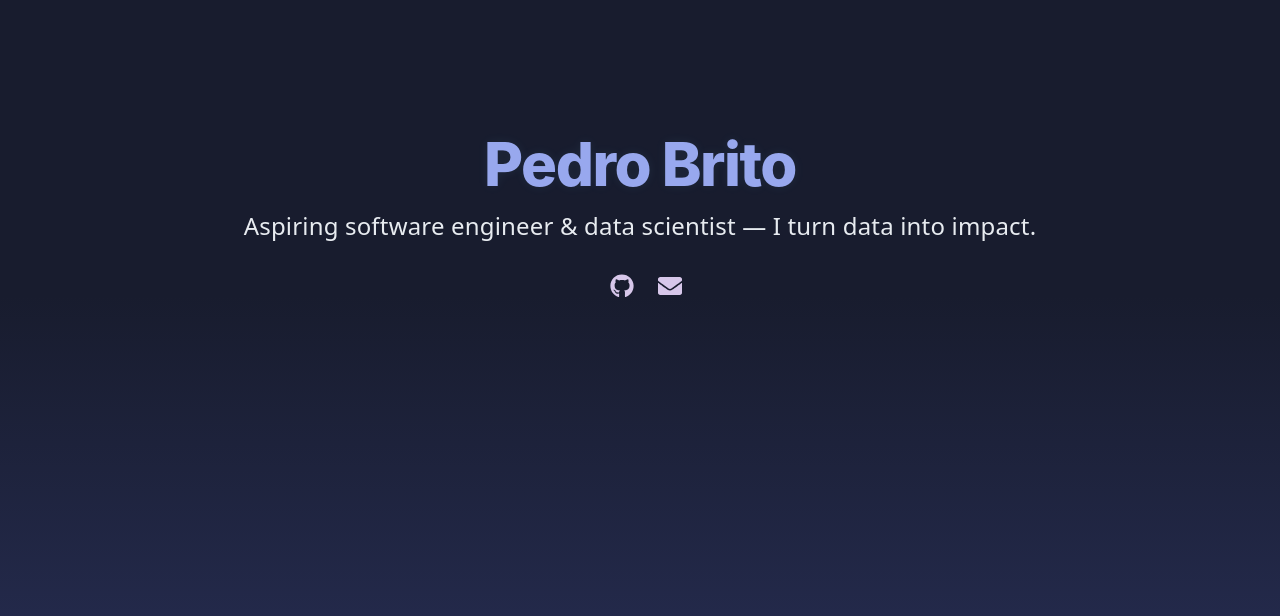
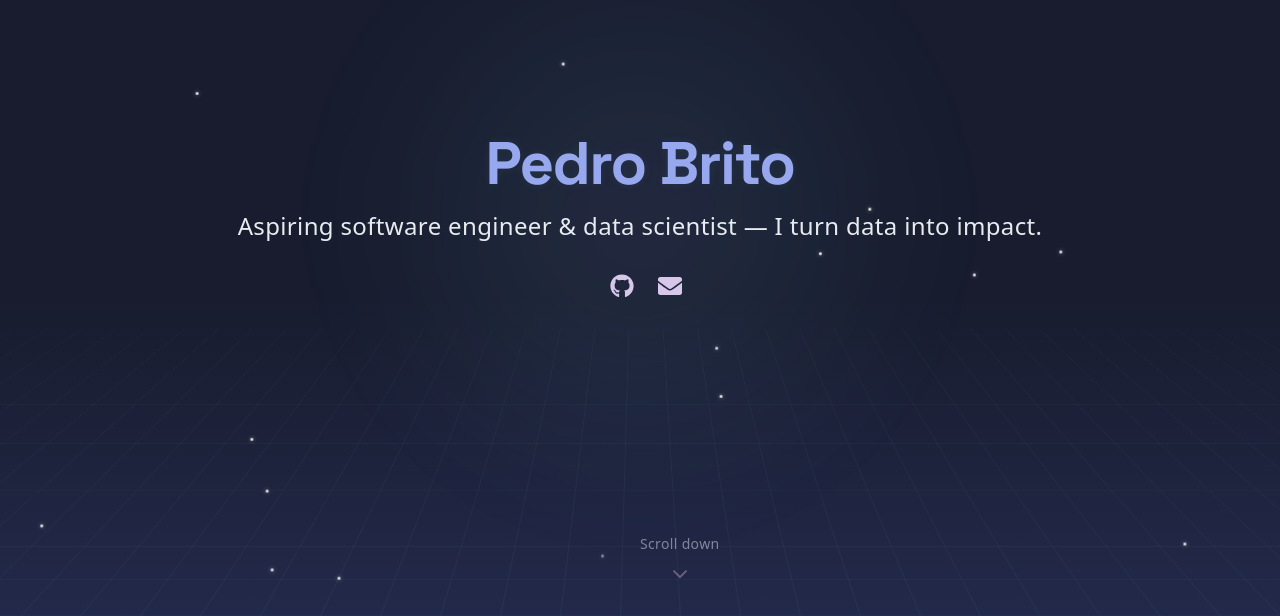
Before and after one commit to PedroGF45/Portfolio, a React (Vite) app: page / in a window 1280 px wide. Shown: the part 184-800 px from the top of the page. Built offline with nearby package versions, Linux system fonts and the light colour scheme.

Commit message:
feat: Update portfolio content and enhance animations with new particle effects and styling

```diff
--- a/index.html
+++ b/index.html
@@ -5,31 +5,36 @@
     <meta name="viewport" content="width=device-width, initial-scale=1.0" />
 
     <!-- Primary Meta Tags -->
-    <title>Pedro Brito — AI Engineer & Data Scientist | Portfolio</title>
-    <meta name="title" content="Pedro Brito — AI Engineer & Data Scientist | Portfolio" />
-    <meta name="description" content="Portfolio of Pedro Brito, AI Engineer and Data Scientist. Explore ML pipelines, deep learning projects, data engineering solutions, and full-stack applications built with Python, PyTorch, TensorFlow, and React." />
-    <meta name="keywords" content="Pedro Brito, AI Engineer, Data Scientist, Machine Learning, Deep Learning, Python, PyTorch, TensorFlow, React, Full Stack Developer, Portfolio" />
+    <title>Pedro Brito — Software Engineer & Data Scientist | Portfolio</title>
+    <meta name="title" content="Pedro Brito — Software Engineer & Data Scientist | Portfolio" />
+    <meta name="description" content="Portfolio of Pedro Brito, Software Engineer and Data Scientist. Explore ML pipelines, deep learning projects, data engineering solutions, and full-stack applications built with Python, PyTorch, TensorFlow, and React." />
+    <meta name="keywords" content="Pedro Brito, Software Engineer, Data Scientist, Machine Learning, Deep Learning, Python, PyTorch, TensorFlow, React, Full Stack Developer, Portfolio" />
     <meta name="author" content="Pedro Brito" />
     <meta name="robots" content="index, follow" />
 
     <!-- Open Graph / Facebook -->
     <meta property="og:type" content="website" />
     <meta property="og:url" content="https://pedro-brito-portfolio-5e3khpt6h-pedrogf45s-projects.vercel.app/" />
-    <meta property="og:title" content="Pedro Brito — AI Engineer & Data Scientist | Portfolio" />
-    <meta property="og:description" content="Portfolio of Pedro Brito, AI Engineer and Data Scientist. Explore ML pipelines, deep learning projects, data engineering solutions, and full-stack applications." />
+    <meta property="og:title" content="Pedro Brito — Software Engineer & Data Scientist | Portfolio" />
+    <meta property="og:description" content="Portfolio of Pedro Brito, Software Engineer and Data Scientist. Explore ML pipelines, deep learning projects, data engineering solutions, and full-stack applications." />
     <meta property="og:image" content="https://pedro-brito-portfolio-5e3khpt6h-pedrogf45s-projects.vercel.app/images/profile-512.webp" />
 
     <!-- Twitter -->
     <meta property="twitter:card" content="summary_large_image" />
     <meta property="twitter:url" content="https://pedro-brito-portfolio-5e3khpt6h-pedrogf45s-projects.vercel.app/" />
-    <meta property="twitter:title" content="Pedro Brito — AI Engineer & Data Scientist | Portfolio" />
-    <meta property="twitter:description" content="Portfolio of Pedro Brito, AI Engineer and Data Scientist. Explore ML pipelines, deep learning projects, data engineering solutions, and full-stack applications." />
+    <meta property="twitter:title" content="Pedro Brito — Software Engineer & Data Scientist | Portfolio" />
+    <meta property="twitter:description" content="Portfolio of Pedro Brito, Software Engineer and Data Scientist. Explore ML pipelines, deep learning projects, data engineering solutions, and full-stack applications." />
     <meta property="twitter:image" content="https://pedro-brito-portfolio-5e3khpt6h-pedrogf45s-projects.vercel.app/images/profile-512.webp" />
 
     <!-- Additional Meta Tags -->
     <meta name="theme-color" content="#020617" />
     <link rel="canonical" href="https://pedro-brito-portfolio-5e3khpt6h-pedrogf45s-projects.vercel.app/" />
     <link rel="icon" href="/favicon.ico" />
+
+    <!-- Google Fonts - Space Grotesk (futuristic minimalist) -->
+    <link rel="preconnect" href="https://fonts.googleapis.com" />
+    <link rel="preconnect" href="https://fonts.gstatic.com" crossorigin />
+    <link href="https://fonts.googleapis.com/css2?family=Space+Grotesk:wght@300;400;500;600;700&display=swap" rel="stylesheet" />
 
     <!-- Structured Data (JSON-LD) -->
     <script type="application/ld+json">
@@ -40,7 +45,7 @@
       "alternateName": "PedroGF45",
       "url": "https://pedro-brito-portfolio-5e3khpt6h-pedrogf45s-projects.vercel.app/",
       "image": "https://pedro-brito-portfolio-5e3khpt6h-pedrogf45s-projects.vercel.app/images/profile-512.webp",
-      "jobTitle": "AI Engineer & Data Scientist",
+      "jobTitle": "Software Engineer & Data Scientist",
       "worksFor": {
         "@type": "Organization",
         "name": "Freelance"
--- a/src/components/Hero.tsx
+++ b/src/components/Hero.tsx
@@ -1,6 +1,17 @@
 import { FaGithub, FaEnvelope } from 'react-icons/fa'
 import { motion } from 'framer-motion'
 import { trackEvent } from '../lib/analytics'
+import { useEffect, useState } from 'react'
+
+interface Particle {
+  id: number
+  left: string
+  top: string
+  animationDuration: string
+  animationDelay: string
+  drift: string
+  animationType: 'straight' | 'wave' | 'zigzag'
+}
 
 export default function Hero() {
   const prefersReduced = !!(
@@ -8,9 +19,57 @@ export default function Hero() {
     globalThis.localStorage?.getItem('animationsDisabled') === 'true'
   )
 
+  const [particles, setParticles] = useState<Particle[]>([])
+
+  useEffect(() => {
+    if (prefersReduced) return
+
+    // Generate 30 random particles with varied movement patterns
+    const animationTypes: Array<'straight' | 'wave' | 'zigzag'> = ['straight', 'wave', 'zigzag']
+    const newParticles: Particle[] = Array.from({ length: 30 }, (_, i) => ({
+      id: i,
+      left: `${Math.random() * 100}%`,
+      top: `${Math.random() * 120}%`, // Start at random vertical positions (0-120% of viewport height)
+      animationDuration: `${15 + Math.random() * 25}s`,
+      animationDelay: `${Math.random() * -40}s`, // Negative delay starts animation mid-cycle
+      drift: `${(Math.random() - 0.5) * 150}px`,
+      animationType: animationTypes[Math.floor(Math.random() * animationTypes.length)]
+    }))
+    setParticles(newParticles)
+  }, [prefersReduced])
+
   return (
-    <header className="relative min-h-screen flex flex-col items-center justify-center bg-gradient-to-b from-space-950 via-space-900 to-space-800 section-transition pb-0 px-4">
-      <div className="text-center px-4 max-w-4xl mx-auto">
+    <header className="relative min-h-screen flex flex-col items-center justify-center bg-gradient-to-b from-space-950 via-space-900 to-space-800 section-transition pb-0 px-4 overflow-hidden">
+      {/* 3D Grid Overlay */}
+      {!prefersReduced && (
+        <div className="hero-grid">
+          <div className="grid-container" />
+        </div>
+      )}
+
+      {/* Animated Particles */}
+      {!prefersReduced && (
+        <div className="hero-particles">
+          {particles.map((particle) => (
+            <div
+              key={particle.id}
+              className={`particle-star particle-${particle.animationType}`}
+              style={{
+                left: particle.left,
+                top: particle.top,
+                animationDuration: particle.animationDuration,
+                animationDelay: particle.animationDelay,
+                '--drift': particle.drift
+              } as React.CSSProperties}
+            />
+          ))}
+        </div>
+      )}
+
+      {/* Gradient Glow */}
+      {!prefersReduced && <div className="hero-glow" />}
+
+      <div className="text-center px-4 max-w-4xl mx-auto hero-content">
         <motion.h1
           className="text-4xl sm:text-5xl lg:text-6xl font-extrabold tracking-tight text-accent-400 mb-2 hero-title"
           initial={{ textShadow: '0px 0px 0px rgba(125,218,255,0.0)' }}
@@ -50,6 +109,41 @@ export default function Hero() {
           </a>
         </div>
       </div>
+
+      {/* Scroll indicator */}
+      <motion.div
+        className="absolute bottom-8 left-1/2 -translate-x-1/2 flex flex-col items-center gap-2 text-accent-300/70 cursor-pointer"
+        initial={{ opacity: 0, y: -10 }}
+        animate={prefersReduced ? { opacity: 0.7 } : {
+          opacity: [0.4, 0.8, 0.4],
+          y: [0, 8, 0]
+        }}
+        transition={prefersReduced ? { duration: 0.5, delay: 0.8 } : {
+          duration: 2,
+          repeat: Infinity,
+          ease: "easeInOut",
+          delay: 0.8
+        }}
+        onClick={() => {
+          window.scrollTo({ top: window.innerHeight, behavior: 'smooth' })
+          trackEvent('scroll_indicator_click')
+        }}
+        whileHover={prefersReduced ? undefined : { scale: 1.1 }}
+      >
+        <span className="text-sm font-medium">Scroll down</span>
+        <svg
+          width="24"
+          height="24"
+          viewBox="0 0 24 24"
+          fill="none"
+          stroke="currentColor"
+          strokeWidth="2"
+          strokeLinecap="round"
+          strokeLinejoin="round"
+        >
+          <polyline points="6 9 12 15 18 9" />
+        </svg>
+      </motion.div>
     </header>
   )
 }
--- a/src/components/SpaceGallery.tsx
+++ b/src/components/SpaceGallery.tsx
@@ -3,6 +3,8 @@ import { FaGithub } from 'react-icons/fa'
 import React, { useState } from 'react'
 import ImageGallery from './ImageGallery'
 import { trackEvent } from '../lib/analytics'
+import { motion } from 'framer-motion'
+import { useInView } from 'react-intersection-observer'
 
 const fileMap: Record<string, string> = {
   python: '/logos/python.png',
@@ -61,30 +63,16 @@ const PROJECT_CAPTIONS: Record<string, string[]> = {
 const PROJECTS_WITHOUT_IMAGES = new Set(['game-analysis-app', 'signature-project', 'cotterpillar-wordpress'])
 const LARGE_LOGOS = new Set(['pytorch', 'rapids', 'react', 'nodejs', 'node', 'node.js', 'wordpress', 'php'])
 
-export default function SpaceGallery() {
-  const [galleryOpen, setGalleryOpen] = useState(false)
-  const [galleryImages, setGalleryImages] = useState<string[]>([])
-  const [galleryCaptions, setGalleryCaptions] = useState<string[]>([])
-  const [galleryIndex, setGalleryIndex] = useState(0)
-
-  const openGallery = (images: string[], idx: number = 0, projectId?: string) => {
-    setGalleryImages(images)
-    setGalleryIndex(idx)
-    setGalleryCaptions(projectId && PROJECT_CAPTIONS[projectId] || images.map(() => ''))
-    setGalleryOpen(true)
-    if (projectId) {
-      trackEvent('project_gallery_open', { project: projectId })
-    }
+interface ProjectCardProps {
+  p: any
+  cardIndex: number
+  openGallery: (images: string[], idx: number, projectId?: string) => void
+  prefersReduced: boolean
 }
 
-  const closeGallery = () => setGalleryOpen(false)
+function ProjectCard({ p, cardIndex, openGallery, prefersReduced }: ProjectCardProps) {
+  const [ref, inView] = useInView({ triggerOnce: true, threshold: 0.1 })
 
-  return (
-    <section className="relative">
-      <div className="max-w-5xl mx-auto px-4 sm:px-6">
-        <h2 className="text-2xl sm:text-3xl font-semibold mb-4 space-heading">Some of my projects</h2>
-        <div className="grid grid-cols-1 md:grid-cols-2 gap-4 sm:gap-6">
-          {projects.map((p) => {
   const hasImages = p.images && p.images.length > 0
   const showImageArea = hasImages && !PROJECTS_WITHOUT_IMAGES.has(p.id)
   const cardHasBg = showImageArea && p.images?.[0]
@@ -113,10 +101,14 @@ export default function SpaceGallery() {
   const cardStyle: React.CSSProperties = cardHasBg ? { ['--card-bg-img' as any]: `url(${p.images[0]})` } : {}
 
   return (
-              <article
+    <motion.article
+      ref={ref}
       key={p.id}
       className={`card-bg p-5 sm:p-7 shadow-lg rounded-xl focus-within:ring-2 focus-within:ring-accent-400 project-card project-card--flex ${cardHasBg ? 'project-card--with-bg' : ''}`}
       style={cardStyle as any}
+      initial={prefersReduced ? undefined : { opacity: 0, y: 40 }}
+      animate={prefersReduced ? undefined : (inView ? { opacity: 1, y: 0 } : {})}
+      transition={prefersReduced ? undefined : { duration: 0.6, delay: cardIndex * 0.15, ease: 'easeOut' }}
     >
       <div className="project-card-inner">
         <div className={`flex flex-col h-full ${cardHasBg ? 'w-full sm:max-w-[66%]' : ''}`}>
@@ -209,9 +201,47 @@ export default function SpaceGallery() {
           <span className="sr-only">Open gallery</span>
         </button>
       )}
-              </article>
+    </motion.article>
   )
-          })}
+}
+
+export default function SpaceGallery() {
+  const [galleryOpen, setGalleryOpen] = useState(false)
+  const [galleryImages, setGalleryImages] = useState<string[]>([])
+  const [galleryCaptions, setGalleryCaptions] = useState<string[]>([])
+  const [galleryIndex, setGalleryIndex] = useState(0)
+
+  const prefersReduced = !!(
+    (typeof globalThis.matchMedia === 'function' && globalThis.matchMedia('(prefers-reduced-motion: reduce)').matches) ||
+    globalThis.localStorage?.getItem('animationsDisabled') === 'true'
+  )
+
+  const openGallery = (images: string[], idx: number = 0, projectId?: string) => {
+    setGalleryImages(images)
+    setGalleryIndex(idx)
+    setGalleryCaptions(projectId && PROJECT_CAPTIONS[projectId] || images.map(() => ''))
+    setGalleryOpen(true)
+    if (projectId) {
+      trackEvent('project_gallery_open', { project: projectId })
+    }
+  }
+
+  const closeGallery = () => setGalleryOpen(false)
+
+  return (
+    <section className="relative">
+      <div className="max-w-5xl mx-auto px-4 sm:px-6">
+        <h2 className="text-2xl sm:text-3xl font-semibold mb-4 space-heading">Some of my projects</h2>
+        <div className="grid grid-cols-1 md:grid-cols-2 gap-4 sm:gap-6">
+          {projects.map((p, cardIndex) => (
+            <ProjectCard
+              key={p.id}
+              p={p}
+              cardIndex={cardIndex}
+              openGallery={openGallery}
+              prefersReduced={prefersReduced}
+            />
+          ))}
         </div>
 
         <div className="mt-12 text-center text-sm text-text-300">
--- a/src/styles/index.css
+++ b/src/styles/index.css
@@ -9,9 +9,9 @@ html, body, #root {
 }
 
 body {
-  font-family: 'Inter', ui-sans-serif, system-ui, -apple-system, 'Segoe UI', Roboto, 'Helvetica Neue', Arial;
+  font-family: 'Space Grotesk', 'Inter', ui-sans-serif, system-ui, -apple-system, 'Segoe UI', Roboto, 'Helvetica Neue', Arial, sans-serif;
   color: #e0e7ef;
-  letter-spacing: 0.01em;
+  letter-spacing: 0.02em;
   font-size: 1.08rem;
   background: none;
 }
@@ -44,9 +44,9 @@ body {
 /* Headings and text improvements */
 h1, h2, h3 {
   color: #7ddaff; /* unified header color */
-  font-family: 'Inter', ui-sans-serif, system-ui, -apple-system, 'Segoe UI', Roboto, 'Helvetica Neue', Arial;
+  font-family: 'Space Grotesk', 'Inter', ui-sans-serif, system-ui, -apple-system, 'Segoe UI', Roboto, 'Helvetica Neue', Arial, sans-serif;
   font-weight: 700;
-  letter-spacing: 0.01em;
+  letter-spacing: 0.02em;
   font-size: 1.5rem; /* unify header sizes for clarity */
 }
 
@@ -96,6 +96,192 @@ p, li, span, div {
 /* responsive tweaks and tooltip polish for the gallery */
 @media (min-width: 768px) {
   .bg-space-stars { background-size: 260px 260px, 150px 150px; }
+}
+
+/* ========================================
+   HERO ENHANCEMENTS: Particles, Glow, Grid
+   ======================================== */
+
+/* Animated particle stars container */
+.hero-particles {
+  position: absolute;
+  top: 0;
+  left: 0;
+  width: 100%;
+  height: 100%;
+  overflow: hidden;
+  pointer-events: none;
+  z-index: 3;
+}
+
+/* Individual particle star */
+.particle-star {
+  position: absolute;
+  width: 3px;
+  height: 3px;
+  background: rgba(255, 255, 255, 0.9);
+  border-radius: 50%;
+  box-shadow: 0 0 4px rgba(255, 255, 255, 0.5);
+}
+
+/* Straight upward movement */
+.particle-straight {
+  animation: particleFloat linear infinite;
+}
+
+/* Wave/sine movement */
+.particle-wave {
+  animation: particleWave linear infinite;
+}
+
+/* Zigzag movement */
+.particle-zigzag {
+  animation: particleZigzag linear infinite;
+}
+
+/* Straight particle animation */
+@keyframes particleFloat {
+  0% {
+    transform: translateY(100vh) translateX(0);
+    opacity: 0;
+  }
+  10% {
+    opacity: 1;
+  }
+  90% {
+    opacity: 1;
+  }
+  100% {
+    transform: translateY(-20vh) translateX(var(--drift));
+    opacity: 0;
+  }
+}
+
+/* Wave particle animation */
+@keyframes particleWave {
+  0% {
+    transform: translateY(100vh) translateX(0);
+    opacity: 0;
+  }
+  10% {
+    opacity: 1;
+  }
+  25% {
+    transform: translateY(75vh) translateX(calc(var(--drift) * 0.5));
+  }
+  50% {
+    transform: translateY(50vh) translateX(var(--drift));
+  }
+  75% {
+    transform: translateY(25vh) translateX(calc(var(--drift) * 0.5));
+  }
+  90% {
+    opacity: 1;
+  }
+  100% {
+    transform: translateY(-20vh) translateX(0);
+    opacity: 0;
+  }
+}
+
+/* Zigzag particle animation */
+@keyframes particleZigzag {
+  0% {
+    transform: translateY(100vh) translateX(0);
+    opacity: 0;
+  }
+  10% {
+    opacity: 1;
+  }
+  20% {
+    transform: translateY(80vh) translateX(calc(var(--drift) * -0.3));
+  }
+  40% {
+    transform: translateY(60vh) translateX(calc(var(--drift) * 0.6));
+  }
+  60% {
+    transform: translateY(40vh) translateX(calc(var(--drift) * -0.4));
+  }
+  80% {
+    transform: translateY(20vh) translateX(calc(var(--drift) * 0.7));
+  }
+  90% {
+    opacity: 1;
+  }
+  100% {
+    transform: translateY(-20vh) translateX(0);
+    opacity: 0;
+  }
+}
+
+/* Gradient glow behind hero title */
+.hero-glow {
+  position: absolute;
+  top: 50%;
+  left: 50%;
+  transform: translate(-50%, -50%);
+  width: 600px;
+  height: 600px;
+  background: radial-gradient(circle, rgba(152, 168, 238, 0.15) 0%, rgba(108, 207, 224, 0.08) 40%, transparent 70%);
+  filter: blur(60px);
+  pointer-events: none;
+  z-index: 2;
+  animation: glowPulse 8s ease-in-out infinite;
+}
+
+@keyframes glowPulse {
+  0%, 100% {
+    opacity: 0.6;
+    transform: translate(-50%, -50%) scale(1);
+  }
+  50% {
+    opacity: 0.9;
+    transform: translate(-50%, -50%) scale(1.1);
+  }
+}
+
+/* 3D perspective grid overlay */
+.hero-grid {
+  position: absolute;
+  top: 0;
+  left: 0;
+  width: 100%;
+  height: 100%;
+  perspective: 1000px;
+  overflow: hidden;
+  pointer-events: none;
+  opacity: 0.15;
+  z-index: 1;
+}
+
+.grid-container {
+  position: absolute;
+  bottom: 0;
+  left: 50%;
+  transform: translateX(-50%) rotateX(75deg);
+  width: 200%;
+  height: 100%;
+  background-image:
+    linear-gradient(to right, rgba(124, 234, 255, 0.3) 1px, transparent 1px),
+    linear-gradient(to bottom, rgba(124, 234, 255, 0.3) 1px, transparent 1px);
+  background-size: 60px 60px;
+  transform-origin: center bottom;
+  animation: gridFlow 20s linear infinite;
+}
+
+@keyframes gridFlow {
+  0% {
+    transform: translateX(-50%) rotateX(75deg) translateY(0);
+  }
+  100% {
+    transform: translateX(-50%) rotateX(75deg) translateY(60px);
+  }
+}
+
+/* Ensure hero content is above effects */
+.hero-content {
+  position: relative;
+  z-index: 10;
 }
 
 /* floating space-object styles */
```
Also changed, not shown: src/components/AboutMe.tsx (+4 -4 lines), src/components/CTA.tsx (+12 -4 lines), 1 other file (tests, documents, lock files or other folders). Lines whose indentation alone changed are shown as unchanged.
